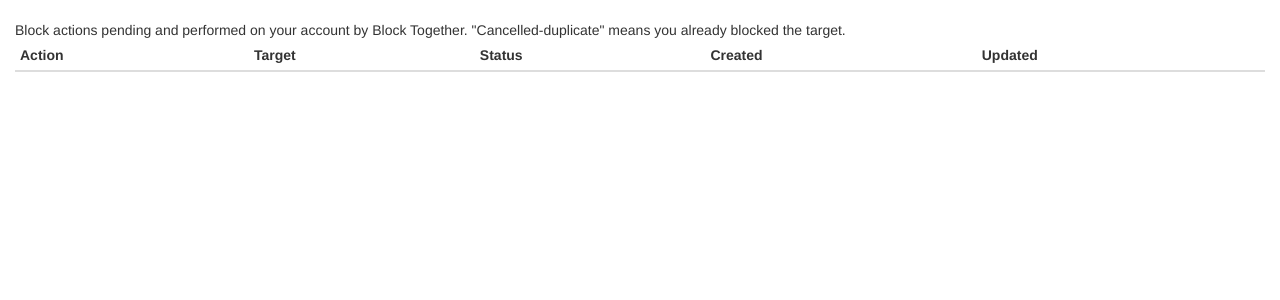
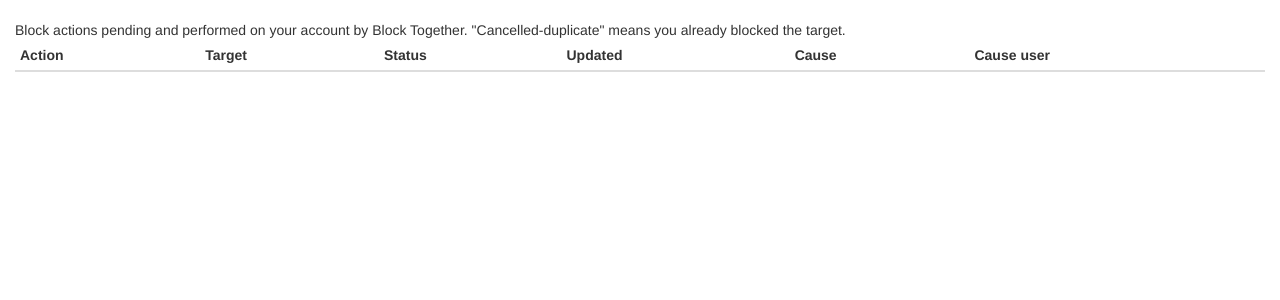
Before and after one commit to jsha/blocktogether, a Node project: template templates/actions.mustache in a window 1280 px wide. Shown: the part 54-354 px from the top of the page. Run offline with Node 20 templates, Linux system fonts and the light colour scheme; the template is opened without the code that fills it: most values are stand-ins (such as "Sample title", 1, 10 or a date in 2020); lists and menus that the app fills with data are empty; some libraries are stand-ins or nearby versions.

Commit message:
Actions page: remove createdAt, add cause / cause_uid.

```diff
--- a/templates/actions.mustache
+++ b/templates/actions.mustache
@@ -7,8 +7,9 @@
       <th>Action</th>
       <th>Target</th>
       <th>Status</th>
-      <th>Created</th>
       <th>Updated</th>
+      <th>Cause</th>
+      <th>Cause user</th>
     </tr>
   </thead>
 
@@ -34,8 +35,19 @@
       {{/twitterUser.screen_name}}
       </td>
       <td>{{status}}</td>
-      <td title="{{createdAt}}">{{prettyCreated}}</td>
       <td title="{{updatedAt}}">{{prettyUpdated}}</td>
+      <td>{{cause}}</td>
+      <td>
+        {{#causeUser.screen_name}}
+          <a href='https://mobile.twitter.com/{{causeUser.screen_name}}'
+             class='screen-name'>{{causeUser.screen_name}}</a>
+        {{/causeUser.screen_name}}
+        {{^causeUser.screen_name}}
+          {{! Otherwise, use uid. }}
+          <a href='https://mobile.twitter.com/intent/user?user_id={{cause_uid}}'
+            >{{cause_uid}}</a>
+        {{/causeUser.screen_name}}
+       </td>
     </tr>
   {{/item_rows}}
   </table>
```
